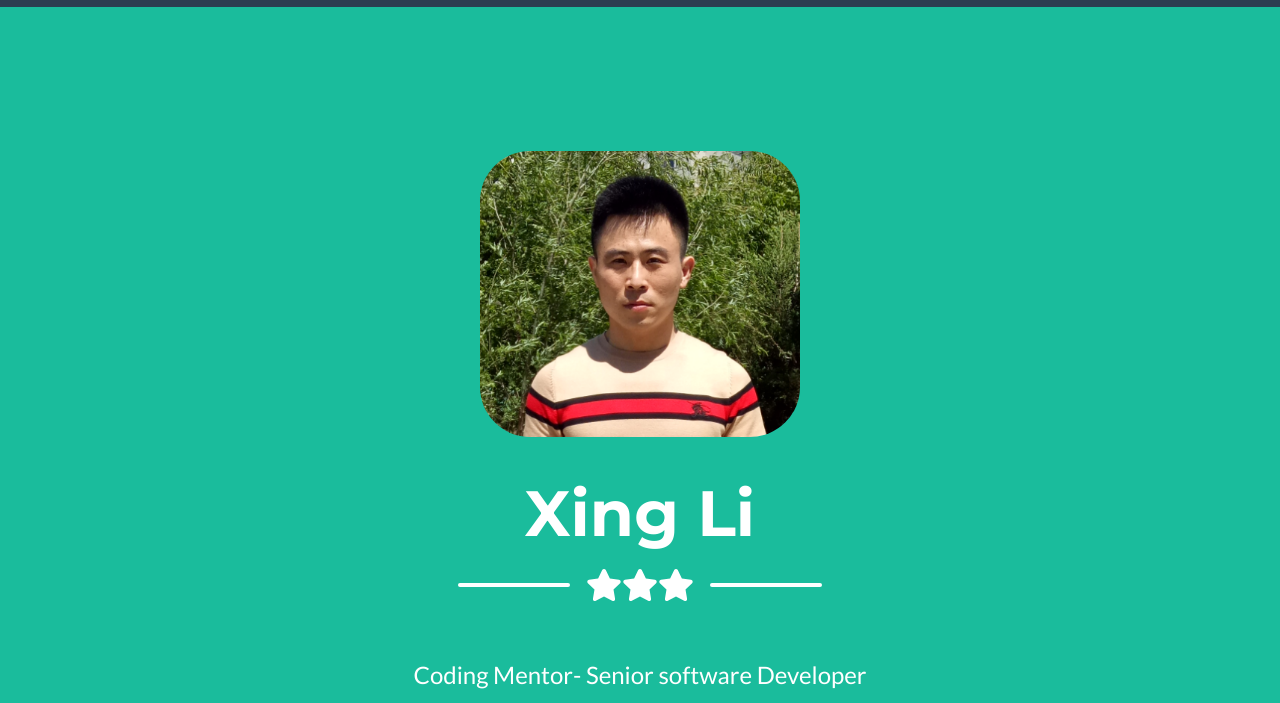
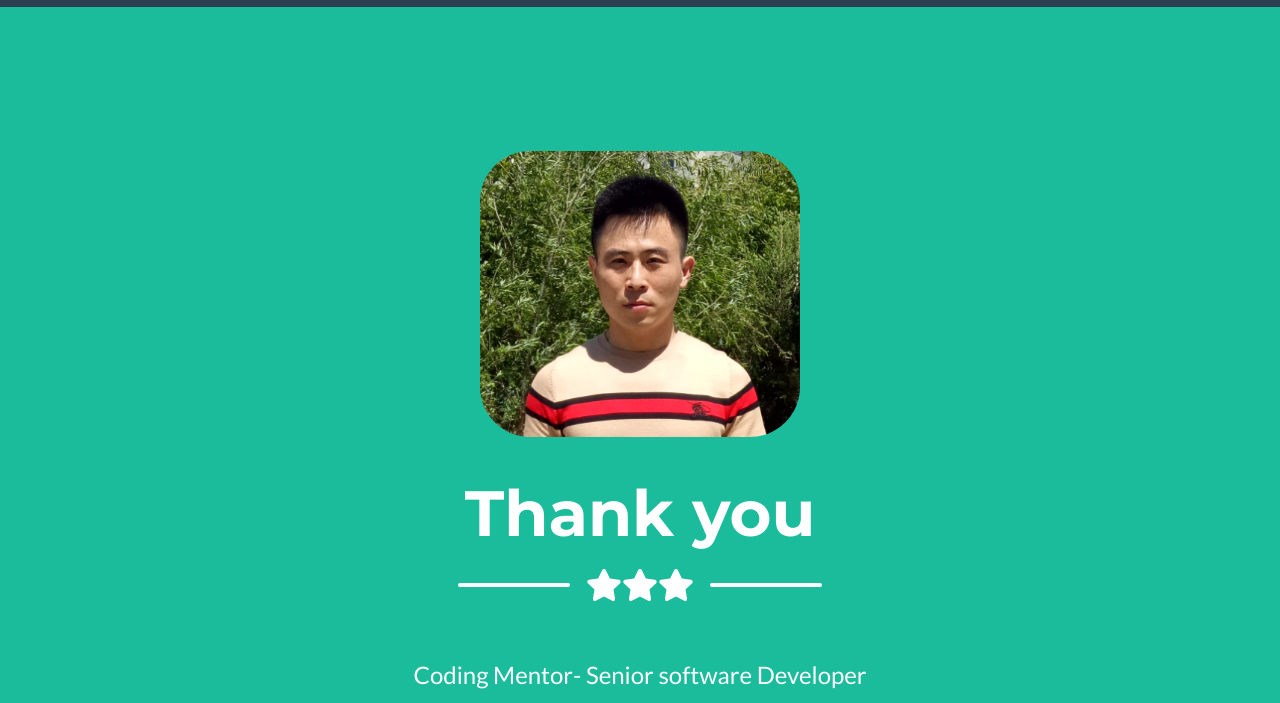
Before and after one commit to ritiger/portfolio-smartContract, a plain HTML site: page index.html in a window 1280 px wide. Shown: the part 97-800 px from the top of the page. Drawn offline with nearby package versions, Linux system fonts and the light colour scheme.

Commit message:
name change

```diff
--- a/index.html
+++ b/index.html
@@ -46,7 +46,7 @@
                 <!-- Masthead Avatar Image-->
                 <img class="masthead-avatar mt-5 mb-5 " src="assets/img/portfolio.png" alt="" />
                 <!-- Masthead Heading-->
-                <h1 class="masthead-heading mb-0">Xing Li</h1>
+                <h1 class="masthead-heading mb-0">Thank you</h1>
                 <!-- Icon Divider-->
                 <div class="divider-custom divider-light mb-5">
                     <div class="divider-custom-line"></div>
```
